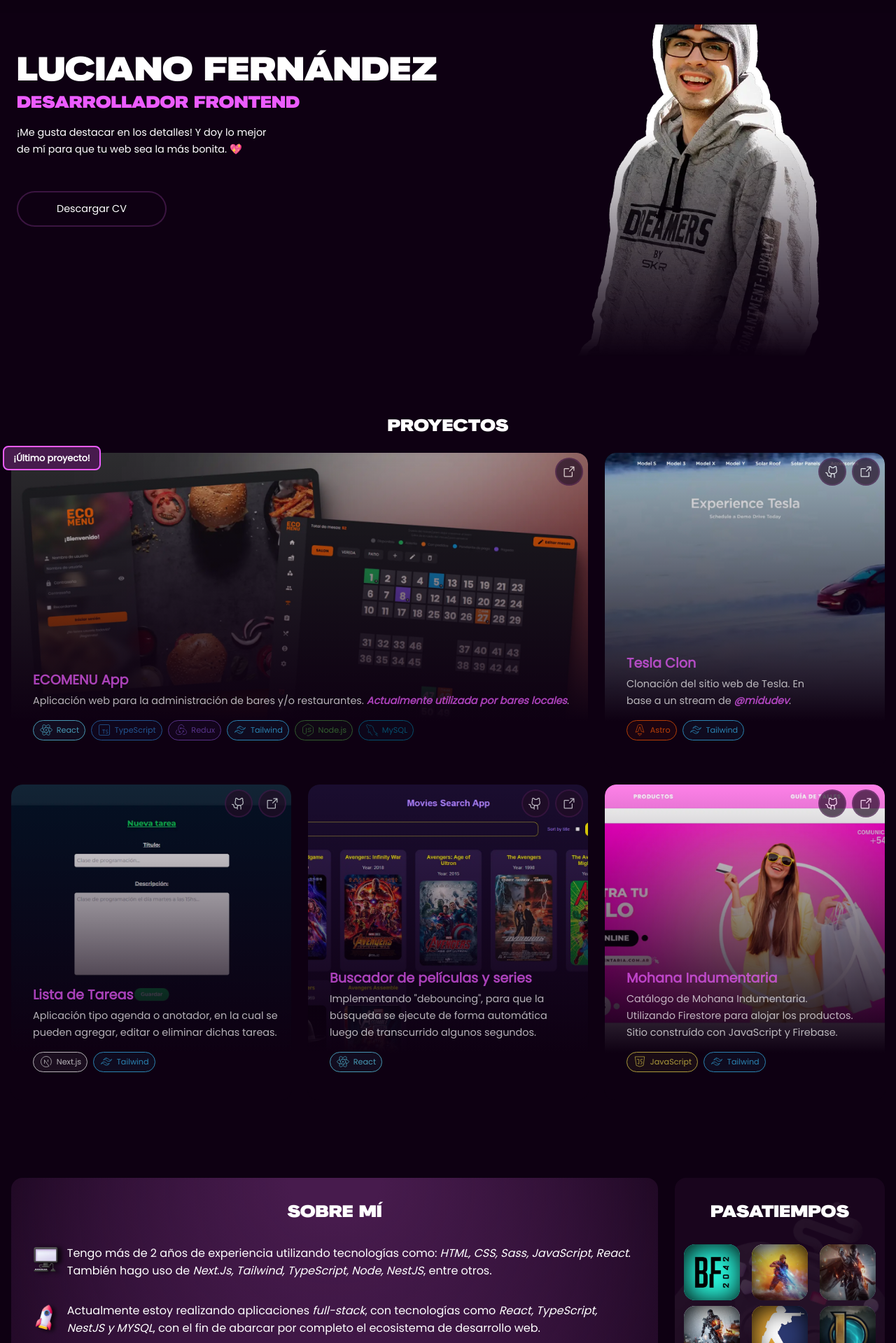
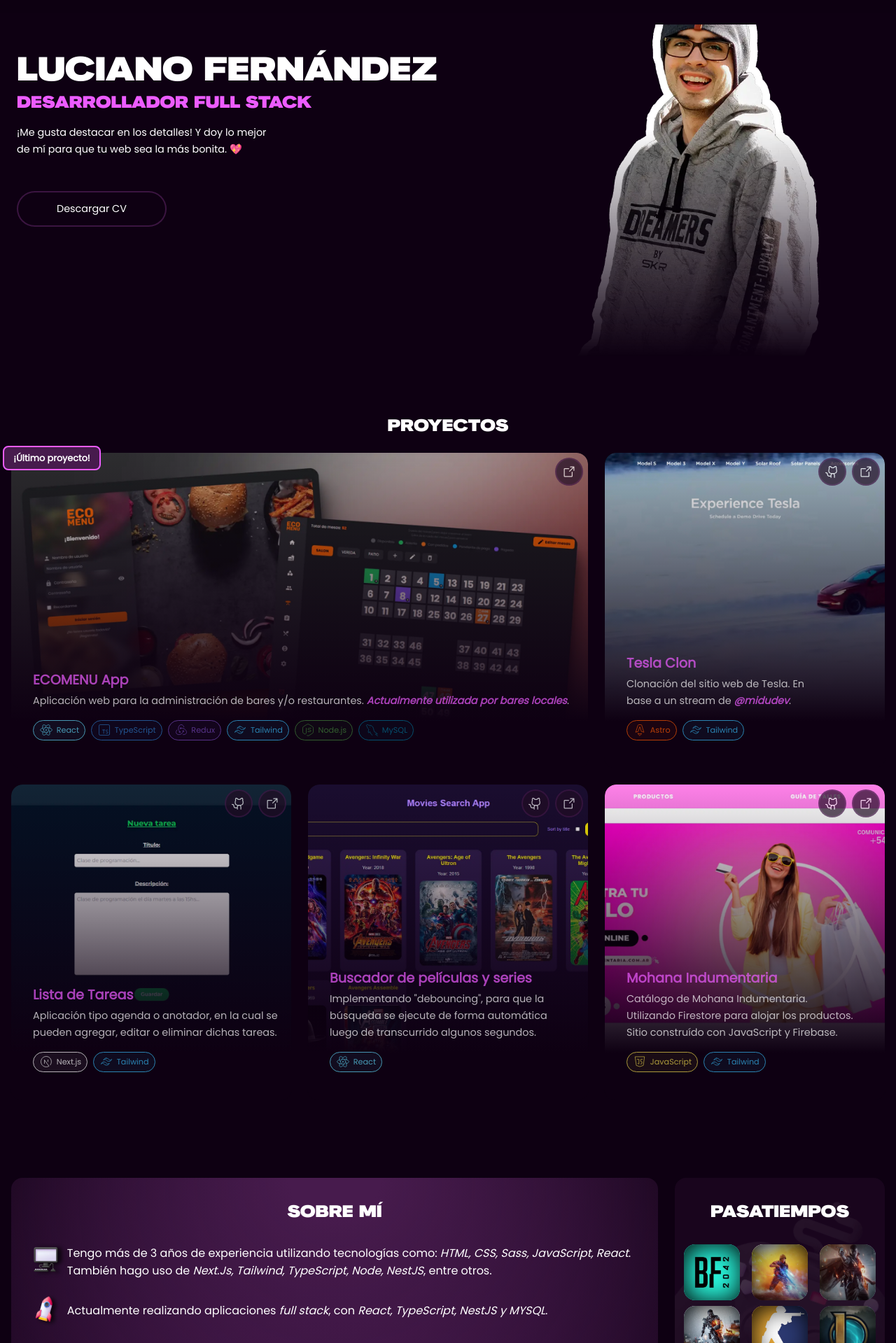
Before and after one commit to luchofseven/new-portfolio, a Next.js app: page / in a window 1280 px wide. Shown: the part 61-1980 px from the top of the page at 70% size. Built offline with nearby package versions, Linux system fonts and the light colour scheme.

Commit message:
fix: updated general info about me

```diff
--- a/src/app/layout.tsx
+++ b/src/app/layout.tsx
@@ -6,11 +6,11 @@ export const metadata: Metadata = {
   title: 'Luciano Fernández - Portafolio Web',
   description: 'Mi portafolio personal, donde podrás encontrar mis proyectos y contactarte conmigo.',
   applicationName: 'Luciano Fernández',
-  icons: '/og-logo.png',
+  icons: '/og-fullstack.png',
   themeColor: '#ec5cff',
   appleWebApp: { title: 'Luciano Fernández' },
-  twitter: { title: 'Luciano Fernández - Portafolio Web', card: 'summary_large_image', site: 'Luciano Fernández', creator: '@luchofseven', images: '/og-logo.png', description: 'Mi portafolio personal, donde podrás encontrar mis proyectos y contactarte conmigo.' },
-  openGraph: { title: 'Luciano Fernández - Portafolio Web', type: 'website', images: [{ url: '/og-logo.png' }], url: 'https://luchofseven.com.ar', description: 'Mi portafolio personal, donde podrás encontrar mis proyectos y contactarte conmigo.', locale: 'es_ES', siteName: 'Luciano Fernández' }
+  twitter: { title: 'Luciano Fernández - Portafolio Web', card: 'summary_large_image', site: 'Luciano Fernández', creator: '@luchofseven', images: '/og-fullstack.png', description: 'Mi portafolio personal, donde podrás encontrar mis proyectos y contactarte conmigo.' },
+  openGraph: { title: 'Luciano Fernández - Portafolio Web', type: 'website', images: [{ url: '/og-fullstack.png' }], url: 'https://luchofseven.com.ar', description: 'Mi portafolio personal, donde podrás encontrar mis proyectos y contactarte conmigo.', locale: 'es_ES', siteName: 'Luciano Fernández' }
 }
 
 export default function RootLayout ({
--- a/src/components/AboutMe.tsx
+++ b/src/components/AboutMe.tsx
@@ -17,7 +17,7 @@ export default function AboutMe (): JSX.Element {
               />
             </picture>
             <p>
-              Tengo más de 2 años de experiencia utilizando tecnologías como:{' '}
+              Tengo más de 3 años de experiencia utilizando tecnologías como:{' '}
               <i>HTML, CSS, Sass, JavaScript, React</i>. También hago uso de{' '}
               <i>Next.Js, Tailwind, TypeScript, Node, NestJS</i>, entre otros.
             </p>
@@ -33,9 +33,7 @@ export default function AboutMe (): JSX.Element {
               />
             </picture>
             <p>
-              Actualmente estoy realizando aplicaciones <i>full-stack</i>, con
-              tecnologías como <i>React, TypeScript, NestJS y MYSQL</i>, con el
-              fin de abarcar por completo el ecosistema de desarrollo web.
+              Actualmente realizando aplicaciones <i>full stack</i>, con <i>React, TypeScript, NestJS y MYSQL</i>.
             </p>
           </div>
 
--- a/src/components/Hero.tsx
+++ b/src/components/Hero.tsx
@@ -4,7 +4,7 @@ export default function Hero (): JSX.Element {
       <div className="hero-container-top">
         <article className="hero-container-top-left">
           <h1>
-            Luciano Fernández<span>Desarrollador Frontend</span>
+            Luciano Fernández<span>Desarrollador Full Stack</span>
           </h1>
           <p>
             ¡Me gusta destacar en los detalles! Y doy lo mejor de mí para que tu
--- a/src/styles/styles.css
+++ b/src/styles/styles.css
@@ -1266,7 +1266,7 @@ img {
     transform: scale(1.1);
   }
   .footer-message p {
-    font-size: 0.9rem;
+    font-size: 0.7rem;
     text-align: center;
     color: #ec5cff;
   }
--- a/src/styles/styles.scss
+++ b/src/styles/styles.scss
@@ -1411,7 +1411,7 @@ img {
 
   .footer-message {
     p {
-      font-size: 0.9rem;
+      font-size: 0.7rem;
       text-align: center;
       color: $second-color;
     }
```
Also changed, not shown: public/og-fullstack.png (added), public/og-logo.png (deleted), src/styles/styles.min.css.
